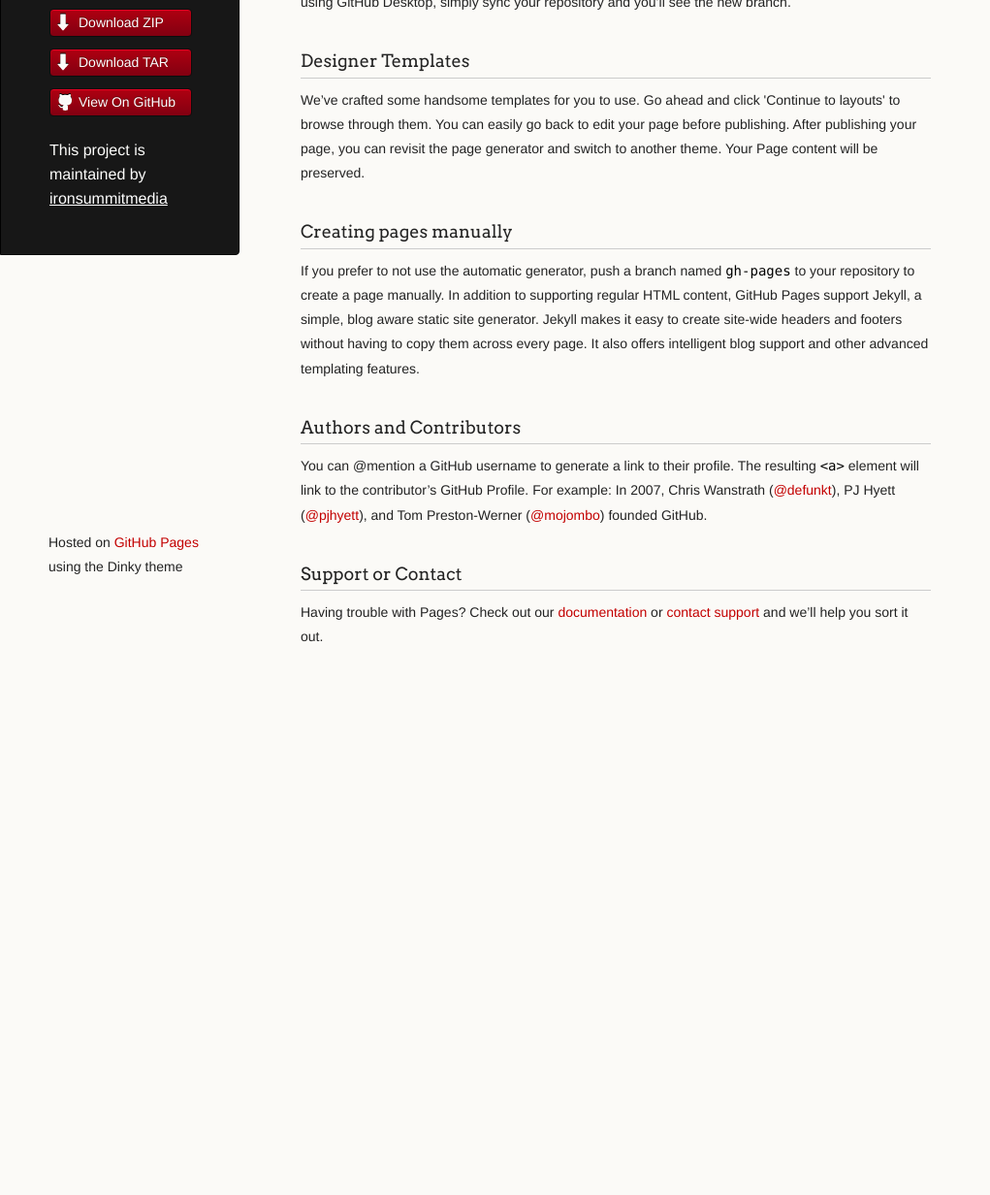
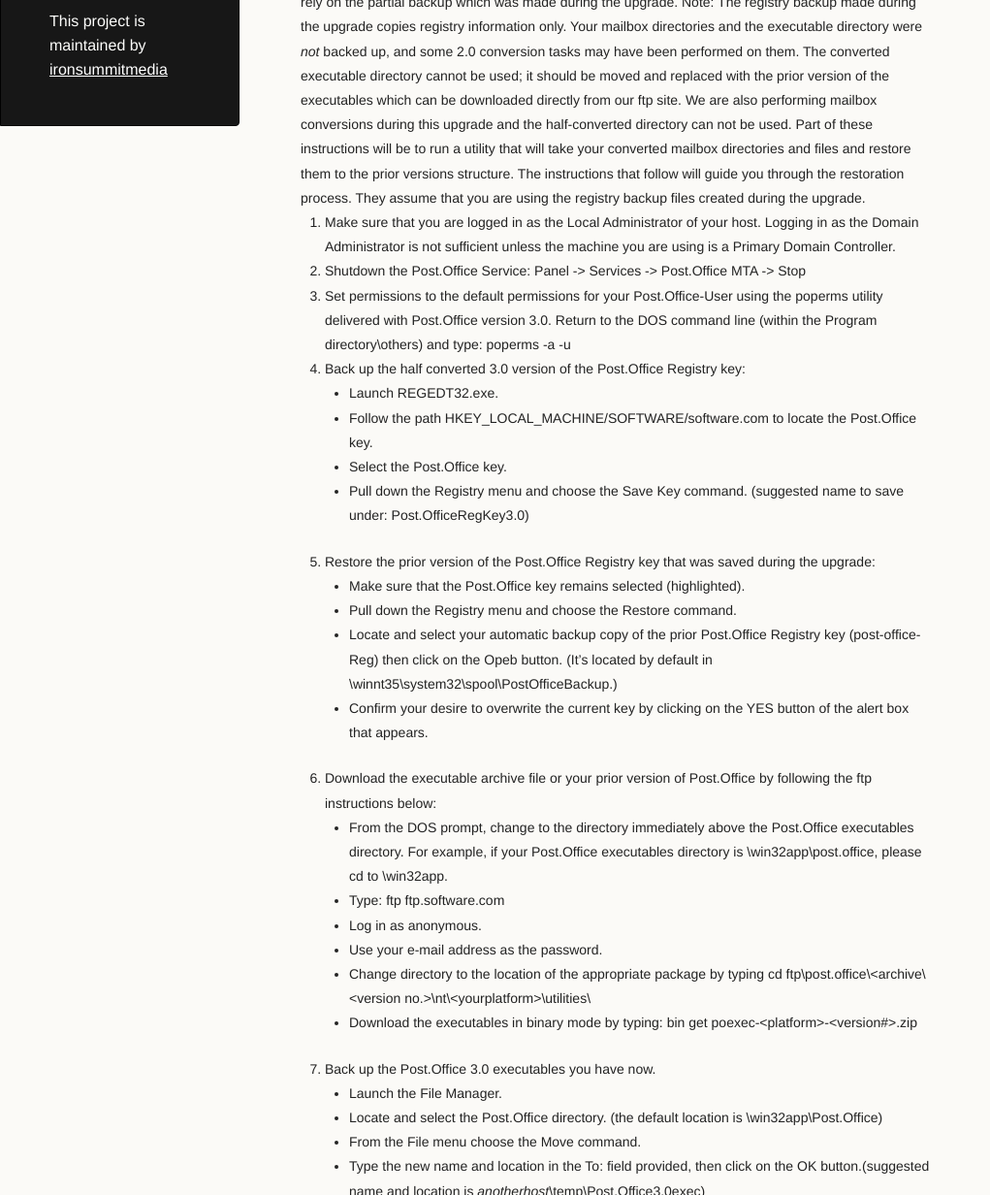
Before and after one commit to dccunni171/startbootstrap-creative, a plain HTML site: page index.html in a window 1280 px wide. Shown: the part 171-1403 px from the top of the page at 97% size, without its empty margins (0-1021 px from the left). Before the commit the page ends 913 px from the top, so only its background shows below. Drawn offline with Linux system fonts and the light colour scheme.

Commit message:
Update index.html

```diff
--- a/index.html
+++ b/index.html
@@ -19,44 +19,122 @@
         <h1 class="header">Startbootstrap-creative</h1>
         <p class="header"></p>
 
-        <ul>
-          <li class="download"><a class="buttons" href="https://github.com/ironsummitmedia/startbootstrap-creative/zipball/master">Download ZIP</a></li>
-          <li class="download"><a class="buttons" href="https://github.com/ironsummitmedia/startbootstrap-creative/tarball/master">Download TAR</a></li>
-          <li><a class="buttons github" href="https://github.com/ironsummitmedia/startbootstrap-creative">View On GitHub</a></li>
-        </ul>
+
 
         <p class="header">This project is maintained by <a class="header name" href="https://github.com/ironsummitmedia">ironsummitmedia</a></p>
 
 
       </header>
       <section>
-        <h3>
-<a id="welcome-to-github-pages" class="anchor" href="#welcome-to-github-pages" aria-hidden="true"><span aria-hidden="true" class="octicon octicon-link"></span></a>Welcome to GitHub Pages.</h3>
+       After your system is restored and working, please contact Support@Software.com. We will evaluate your problem and then assist you with the 3.0 upgrade.
 
-<p>This automatic page generator is the easiest way to create beautiful pages for all of your projects. Author your page content here <a href="https://guides.github.com/features/mastering-markdown/">using GitHub Flavored Markdown</a>, select a template crafted by a designer, and publish. After your page is generated, you can check out the new <code>gh-pages</code> branch locally. If you’re using GitHub Desktop, simply sync your repository and you’ll see the new branch.</p>
+<em><strong>1.9.3, 2.0, 3.0 Only - NT Only - What should I do if I was unable to upgrade </strong><strong>successfully to version 3.0 and I don’t have a standard, full system backup, just the </strong><strong>registry backup made during the upgrade with Setup.exe?</strong></em>
 
-<h3>
-<a id="designer-templates" class="anchor" href="#designer-templates" aria-hidden="true"><span aria-hidden="true" class="octicon octicon-link"></span></a>Designer Templates</h3>
+You should have made a complete backup of your Post.Office system before upgrading (as instructed in the README.TXT and RELNOTES.TXT files). If you did not make a standard, full system backup as instructed, you will need to rely on the partial backup which was made during the upgrade.
 
-<p>We’ve crafted some handsome templates for you to use. Go ahead and click 'Continue to layouts' to browse through them. You can easily go back to edit your page before publishing. After publishing your page, you can revisit the page generator and switch to another theme. Your Page content will be preserved.</p>
+Note: The registry backup made during the upgrade copies registry information only. Your mailbox directories and the executable directory were <em>not</em> backed up, and some 2.0 conversion tasks may have been performed on them. The converted executable directory cannot be used; it should be moved and replaced with the prior version of the executables which can be downloaded directly from our ftp site. We are also performing mailbox conversions during this upgrade and the half-converted directory can not be used. Part of these instructions will be to run a utility that will take your converted mailbox directories and files and restore them to the prior versions structure.
 
-<h3>
-<a id="creating-pages-manually" class="anchor" href="#creating-pages-manually" aria-hidden="true"><span aria-hidden="true" class="octicon octicon-link"></span></a>Creating pages manually</h3>
+The instructions that follow will guide you through the restoration process. They assume that you are using the registry backup files created during the upgrade.
+<ol>
+ 	<li>Make sure that you are logged in as the Local Administrator of your host. Logging in as the Domain Administrator is not sufficient unless the machine you are using is a Primary Domain Controller.</li>
+ 	<li>Shutdown the Post.Office Service:
+Panel -&gt; Services -&gt; Post.Office MTA -&gt; Stop</li>
+ 	<li>Set permissions to the default permissions for your Post.Office-User using the poperms utility delivered with Post.Office version 3.0. Return to the DOS command line (within the Program directory\others) and type:
+poperms -a -u</li>
+ 	<li>Back up the half converted 3.0 version of the Post.Office Registry key:
+<ul>
+ 	<li>Launch REGEDT32.exe.</li>
+ 	<li>Follow the path HKEY_LOCAL_MACHINE/SOFTWARE/software.com
+to locate the Post.Office key.</li>
+ 	<li>Select the Post.Office key.</li>
+ 	<li>Pull down the Registry menu and choose the Save Key command.
+(suggested name to save under: Post.OfficeRegKey3.0)</li>
+</ul>
+</li>
+ 	<li>Restore the prior version of the Post.Office Registry key that was saved during the upgrade:
+<ul>
+ 	<li>Make sure that the Post.Office key remains selected (highlighted).</li>
+ 	<li>Pull down the Registry menu and choose the Restore command.</li>
+ 	<li>Locate and select your automatic backup copy of the prior Post.Office Registry key (post-office-Reg) then click on the Opeb button.
+(It’s located by default in \winnt35\system32\spool\PostOfficeBackup.)</li>
+ 	<li>Confirm your desire to overwrite the current key by clicking on the YES button of the alert box that appears.</li>
+</ul>
+</li>
+ 	<li>Download the executable archive file or your prior version of Post.Office by following the ftp instructions below:
+<ul>
+ 	<li>From the DOS prompt, change to the directory immediately above the Post.Office executables directory. For example, if your Post.Office executables directory is \win32app\post.office, please cd to \win32app.</li>
+ 	<li>Type: ftp ftp.software.com</li>
+ 	<li>Log in as anonymous.</li>
+ 	<li>Use your e-mail address as the password.</li>
+ 	<li>Change directory to the location of the appropriate package by typing
+cd ftp\post.office\&lt;archive\&lt;version no.&gt;\nt\&lt;yourplatform&gt;\utilities\</li>
+ 	<li>Download the executables in binary mode by typing:
+bin
+get poexec-&lt;platform&gt;-&lt;version#&gt;.zip</li>
+</ul>
+</li>
+ 	<li>Back up the Post.Office 3.0 executables you have now.
+<ul>
+ 	<li>Launch the File Manager.</li>
+ 	<li>Locate and select the Post.Office directory.
+(the default location is \win32app\Post.Office)</li>
+ 	<li>From the File menu choose the Move command.</li>
+ 	<li>Type the new name and location in the To: field provided, then click on the OK button.(suggested name and location is <em>anotherhost</em>\temp\Post.Office3.0exec)</li>
+</ul>
+</li>
+ 	<li>Move the Post.Office.dll out of the system directory (WINNT/system32) and rename it (suggested name: 30postoffice.save).</li>
+ 	<li>Restore your prior version Post.Office executables (the ones you just downloaded).
+<ul>
+ 	<li>From the File Manger, locate the Post.Office executables archive file and unzip it.</li>
+ 	<li>This will create a new Post.Office directory containing your prior versions executables. (If you are restoring to Post.Office version 2.0, you will need to create this Post.Office directory by hand.)</li>
+</ul>
+</li>
+ 	<li>Back up the current Post.Office 3.0 configuration information.
+<ul>
+ 	<li>Locate and select the Post.Office directory.
+(the default location is \winnt35\system32\spool\Post.Office)</li>
+ 	<li>From the File menu choose the Copy command.</li>
+ 	<li>Type the new name and location in the To: field provided, then click on the OK button. (suggested name and location is <em>anotherhost</em>\temp\Post.Office3.0config)</li>
+</ul>
+</li>
+ 	<li>Back up the Post.Office 3.0 mailboxes you have now.
+<ul>
+ 	<li>Locate and select the Post.Office mailbox directory.
+(the default location is \winnt35\system32\spool\Post.Office\mailbox)</li>
+ 	<li>From the File menu choose the Copy command.</li>
+ 	<li>Type the new name and location in the To: field provided, then click on the OK button. (suggested name and location is anotherhost\temp\Post.Office3.0mailbox)</li>
+</ul>
+</li>
+ 	<li>We have written a perl script to help convert your mailbox directories from the new 3.0 structure to the old structure. Assuming that the upgrade got this far and has bucketed your mailboxes. If this step was not completed, you may not need to perform this step.
+Note: You can download perl from the ftp site ntperl.hip.com. Download from our ftp site a utility called unbucket.pl and run it using the following instructions:
+<ul>
+ 	<li>Type: ftp ftp.software.com</li>
+ 	<li>Log in as anonymous.</li>
+ 	<li>Use your e-mail address as the password.</li>
+ 	<li>Change directory to the location of the utility by typing
+cd ftp\postoffice\archive\&lt;version no.&gt;\nt\&lt;yourplatform&gt;\utilities\</li>
+ 	<li>Download the executables in binary mode by typing:
+bin
+get unbucket.pl
+quit</li>
+ 	<li>Move the unbucket.pl utility to your mailbox directory.</li>
+ 	<li>Run the command by typing the following:
+cd winnt\system32\spool\post.office\mailbox
+perl unbucket.pl</li>
+ 	<li>The bucketed mailboxes will be copied back up to the unbucketed structure.</li>
+</ul>
+</li>
+ 	<li>If you are restoring to Post.Office version 2.0, you will need to locate the 2.0 version of our poperms utility on our ftp site (ftp ftp.software.com). It can be found by following the path through the 2.0 version/operating system/platform/utilities directories. Run the poperms tool to set permissions back to the default settings. Return to the DOS command line (within the Post.Office executables directory) and type:
+poperms -a -u</li>
+ 	<li>If you are restoring to Post.Office version 1.9.3, you will need to manually verify that your Registry and file system permissions are correct. Please refer to the section of this FAQ titled <em>Permissions and Directory Locations</em> which identifies the proper permission settings for Post.Office v1.9.3.</li>
+ 	<li>Startup the Post.Office Service:
+Panel -&gt; Services -&gt; Post.Office MTA -&gt; Start
 
-<p>If you prefer to not use the automatic generator, push a branch named <code>gh-pages</code> to your repository to create a page manually. In addition to supporting regular HTML content, GitHub Pages support Jekyll, a simple, blog aware static site generator. Jekyll makes it easy to create site-wide headers and footers without having to copy them across every page. It also offers intelligent blog support and other advanced templating features.</p>
+<em>This procedure does not alter the Post.Office applet icon. You’ll see the new 3.0 icon, </em><em>but all other indications will correctly reflect the fact that you are running your prior version </em><em>of Post.Office.</em></li>
+</ol>
+After your system is restored and working, please contact Support@Software.com. We will evaluate your problem and then assist you with the 3.0 upgrade. </section>
+      <footer>
 
-<h3>
-<a id="authors-and-contributors" class="anchor" href="#authors-and-contributors" aria-hidden="true"><span aria-hidden="true" class="octicon octicon-link"></span></a>Authors and Contributors</h3>
-
-<p>You can @mention a GitHub username to generate a link to their profile. The resulting <code>&lt;a&gt;</code> element will link to the contributor’s GitHub Profile. For example: In 2007, Chris Wanstrath (<a href="https://github.com/defunkt" class="user-mention">@defunkt</a>), PJ Hyett (<a href="https://github.com/pjhyett" class="user-mention">@pjhyett</a>), and Tom Preston-Werner (<a href="https://github.com/mojombo" class="user-mention">@mojombo</a>) founded GitHub.</p>
-
-<h3>
-<a id="support-or-contact" class="anchor" href="#support-or-contact" aria-hidden="true"><span aria-hidden="true" class="octicon octicon-link"></span></a>Support or Contact</h3>
-
-<p>Having trouble with Pages? Check out our <a href="https://help.github.com/pages">documentation</a> or <a href="https://github.com/contact">contact support</a> and we’ll help you sort it out.</p>
-      </section>
-      <footer>
-        <p><small>Hosted on <a href="https://pages.github.com">GitHub Pages</a> using the Dinky theme</small></p>
       </footer>
     </div>
     <!--[if !IE]><script>fixScale(document);</script><![endif]-->
```
